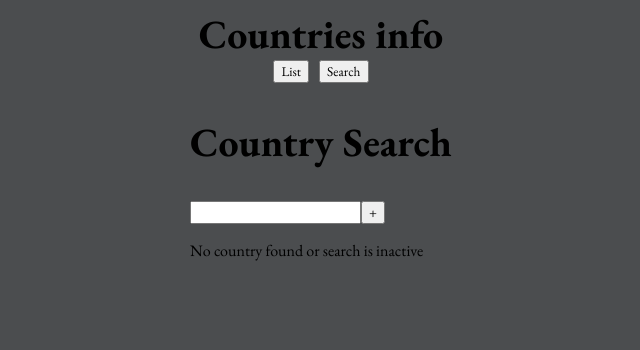
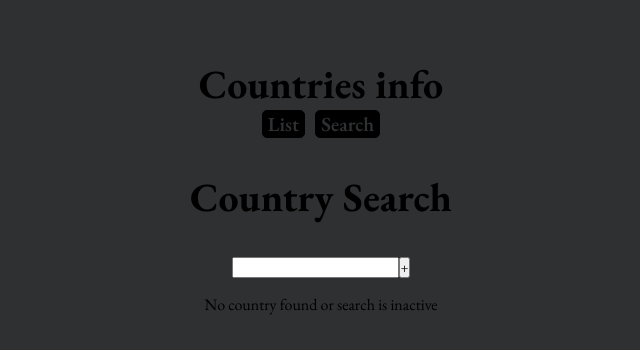
Before and after one commit to makishima44/countries_info, a React (Vite) app: page /search in a window 1280 px wide. Shown: the top 350 px of the page, without its empty margins (319-959 px from the left). Built offline with nearby package versions, Linux system fonts and the light colour scheme.

Commit message:
add style for Header and CountrySearch components

```diff
--- a/src/App.css
+++ b/src/App.css
@@ -1,21 +1,12 @@
 * {
   font-family: "EB Garamond", serif;
+  padding: 0;
 }
 
 body {
-  background-color: rgb(75, 77, 79);
+  background-color: rgb(46, 48, 50);
 }
 
 h2 {
   font-size: 40px;
-  text-align: center;
 }
-
-ul {
-  list-style: none;
-}
-
-.content-container {
-  display: flex;
-  justify-content: center;
-}
--- a/src/App.tsx
+++ b/src/App.tsx
@@ -1,20 +1,19 @@
 import { Route, Routes } from "react-router";
 import { CountryList } from "./components/CountryList/CountryList";
-import { CountrySearch } from "./components/CountrySearch";
 
 import "./App.css";
 import { Header } from "./components/Header/Header";
+import { CountrySearch } from "./components/CountrySearch/CountrySearch";
 
 function App() {
   return (
-    <div>
+    <div className="root">
       <Header />
-      <div className="content-container">
-        <Routes>
-          <Route path="/all" element={<CountryList />} />
-          <Route path="/search" element={<CountrySearch />} />
-        </Routes>
-      </div>
+
+      <Routes>
+        <Route path="/all" element={<CountryList />} />
+        <Route path="/search" element={<CountrySearch />} />
+      </Routes>
     </div>
   );
 }
--- a/src/components/CountryList/CountryList.module.css
+++ b/src/components/CountryList/CountryList.module.css
@@ -4,7 +4,7 @@
 
 .countryList {
   font-size: 20px;
-  height: 600px;
+  height: 500px;
   font-weight: 500;
   overflow-y: auto;
 }
--- a/src/components/CountryList/CountryList.tsx
+++ b/src/components/CountryList/CountryList.tsx
@@ -4,18 +4,20 @@ import s from "./CountryList.module.css";
 export const CountryList = () => {
   const { data, isLoading } = useGetAllCountriesQuery();
 
-  if (isLoading) return <div>Loading...</div>;
-
   return (
     <div className={s.main}>
       <h2>Country List</h2>
 
       <div className={s.countryList}>
-        <ul>
-          {data?.map((country) => (
-            <li key={country.cca3}>{country.name.common}</li>
-          ))}
-        </ul>
+        {isLoading ? (
+          <div>Loading...</div>
+        ) : (
+          <ul>
+            {data?.map((country) => (
+              <li key={country.cca3}>{country.name.common}</li>
+            ))}
+          </ul>
+        )}
       </div>
     </div>
   );
--- /dev/null
+++ b/src/components/CountrySearch/CountrySearch.module.css
@@ -0,0 +1,5 @@
+.main {
+  display: flex;
+  flex-direction: column;
+  align-items: center;
+}
--- a/src/components/CountrySearch.tsx
+++ b/src/components/CountrySearch/CountrySearch.tsx
@@ -1,5 +1,6 @@
 import { ChangeEvent, useState } from "react";
-import { useGetCountryByNameQuery } from "../Api/countris.api";
+import { useGetCountryByNameQuery } from "../../Api/countris.api";
+import s from "./CountrySearch.module.css";
 
 export const CountrySearch = () => {
   const [name, setName] = useState<string>("");
@@ -19,7 +20,7 @@ export const CountrySearch = () => {
   const country = data ? data[0] : null; // Берём только первую страну
 
   return (
-    <div>
+    <div className={s.main}>
       <h2>Country Search</h2>
       <div>
         <input type="text" value={name} onChange={onChangeName} />
--- a/src/components/Header/Header.module.css
+++ b/src/components/Header/Header.module.css
@@ -2,9 +2,11 @@
   display: flex;
   align-items: center;
   flex-direction: column;
+  width: 100%;
 }
 
 .headerTitle {
+  padding-top: 50px;
   font-size: 40px;
   margin: 0;
 }
@@ -12,10 +14,19 @@
 .linkBlock {
   display: flex;
   gap: 10px;
-  font-size: 24px;
 }
 
-.linkBlock a {
-  color: black;
+.link {
+  font-size: 20px;
+  font-weight: 600;
+  color: rgb(46, 48, 50);
+  background-color: black;
   text-decoration: none;
+  border: 1px solid black;
+  border-radius: 5px;
+  padding: 0 5px;
 }
+
+.link:hover {
+  color: red;
+}
--- a/src/components/Header/Header.tsx
+++ b/src/components/Header/Header.tsx
@@ -7,12 +7,12 @@ export const Header = () => {
       <h1 className={s.headerTitle}>Countries info</h1>
 
       <div className={s.linkBlock}>
-        <button>
-          <Link to="/all">List</Link>
-        </button>
-        <button>
-          <Link to="/search">Search</Link>
-        </button>
+        <Link className={s.link} to="/all">
+          List
+        </Link>
+        <Link className={s.link} to="/search">
+          Search
+        </Link>
       </div>
     </div>
   );
```
